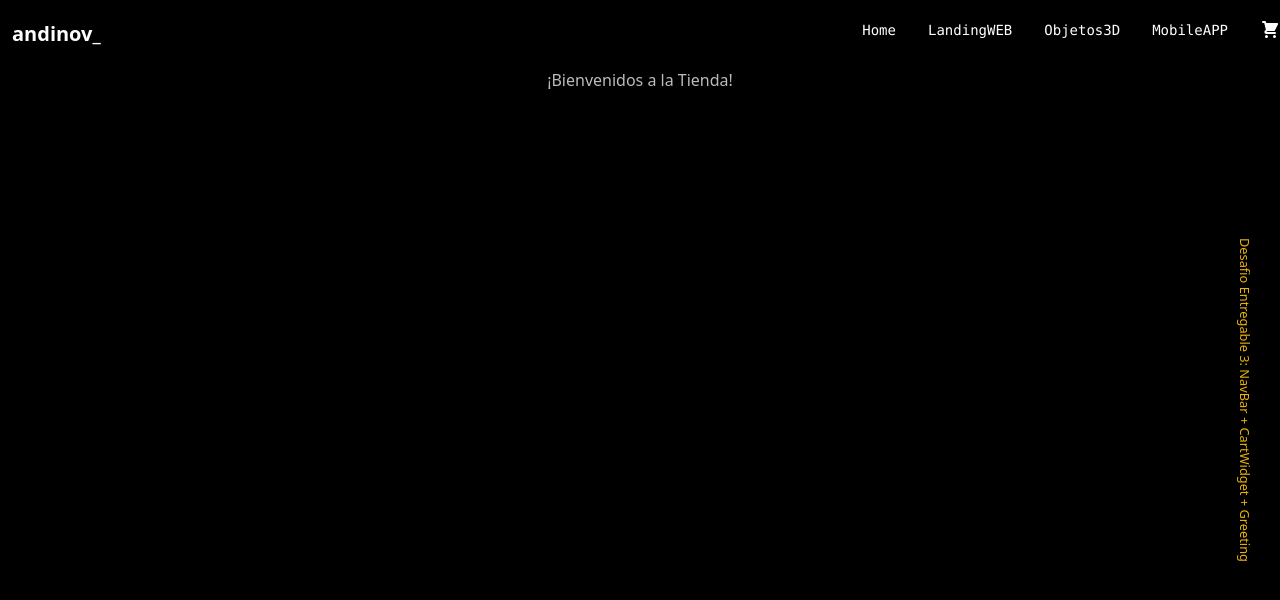
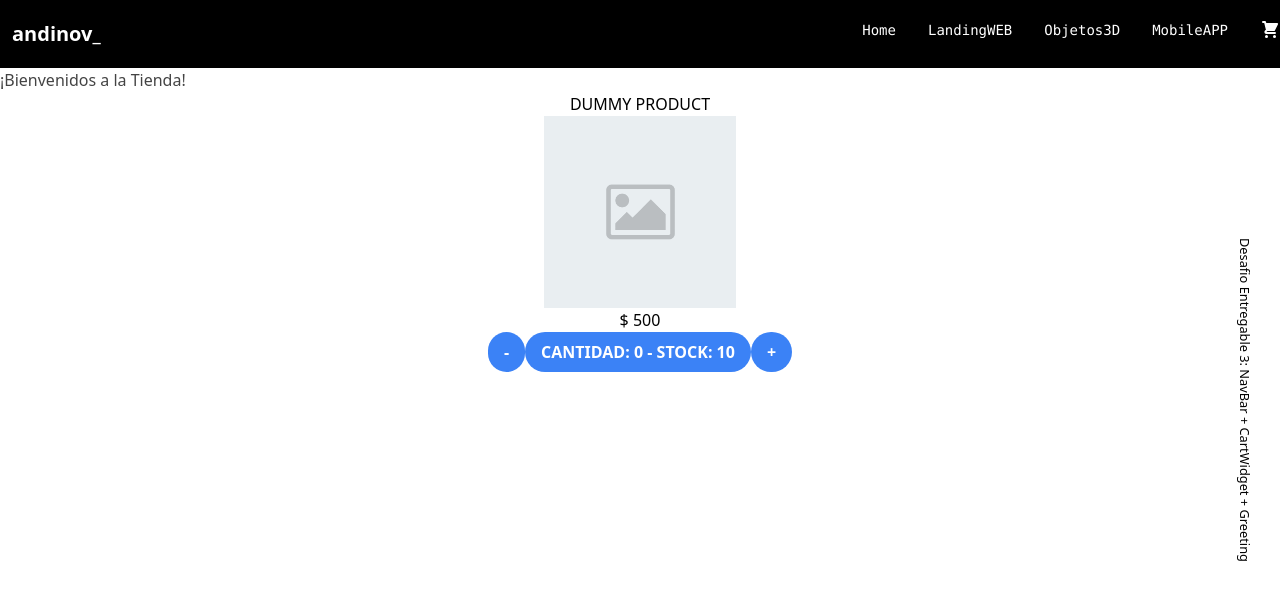
Before and after one commit to andiMartinez/tienda-martinez, a React (Create React App) app: page / in a window 1280 px wide. Shown: the top 600 px of the page. Built offline with nearby package versions, Linux system fonts and the light colour scheme.

Commit message:
desafio card + buttons

```diff
--- a/src/App.css
+++ /dev/null
@@ -1,38 +0,0 @@
-.App {
-  text-align: center;
-}
-
-.App-logo {
-  height: 40vmin;
-  pointer-events: none;
-}
-
-@media (prefers-reduced-motion: no-preference) {
-  .App-logo {
-    animation: App-logo-spin infinite 20s linear;
-  }
-}
-
-.App-header {
-  background-color: #282c34;
-  min-height: 100vh;
-  display: flex;
-  flex-direction: column;
-  align-items: center;
-  justify-content: center;
-  font-size: calc(10px + 2vmin);
-  color: white;
-}
-
-.App-link {
-  color: #61dafb;
-}
-
-@keyframes App-logo-spin {
-  from {
-    transform: rotate(0deg);
-  }
-  to {
-    transform: rotate(360deg);
-  }
-}
--- a/src/App.js
+++ b/src/App.js
@@ -3,13 +3,17 @@ import './index.css';
 import NavBar from '../src/Components/NavBar';
 import ItemListContainer from '../src/Components/ItemListContainer';
 import Challenge from '../src/Components/Challenge';
+import ProductCard from './Components/ProductCard';
 
 function App() {
   return (
     <>
 
       <NavBar />
-      <ItemListContainer greeting="¡Bienvenidos a la Tienda!" />
+      <ItemListContainer greeting="¡Bienvenidos a la Tienda!">
+
+      </ItemListContainer>
+      <ProductCard stock={10} min={0} name="DUMMY PRODUCT"/>
       <Challenge />
 
     </>
--- /dev/null
+++ b/src/Components/ProductCard.js
@@ -0,0 +1,44 @@
+import React, { useState } from 'react'
+import DUMMY_PRODUCT_IMAGE from '/home/andinov/Documentos/coderhouse/tiendamartinez/src/assets/DUMMY_PRODUCT_IMAGE.png';
+
+
+const ProductCard = ({stock,min, name}) => {
+
+    const [ amount,setAmount ] = useState(0);
+    const count = (value) => {
+        const result = amount + value;
+        if (result<=stock && result>=min){
+        setAmount(amount+value);
+        }
+
+    }
+
+  return (
+    <section className='prd-crd text-center'>
+        <h3>{name}</h3>
+        <img class="center" src={DUMMY_PRODUCT_IMAGE} alt="placeholder" width="350" height="350"/>
+        <h4> $ 500</h4>
+        <div className="justify-items-center">
+        <button
+        onClick={()=>count(-1)}
+        class="bg-blue-500 hover:bg-blue-700 text-white font-bold py-2 px-4 rounded-full border-solid">
+        -
+        </button>
+        <button
+        onClick={()=>count(-1)}
+        class="bg-blue-500 hover:bg-blue-700 text-white font-bold py-2 px-4 rounded-full border-solid">
+        <span>CANTIDAD: {amount}</span> - STOCK: {stock}
+        </button>
+        <button
+        onClick={()=>count(+1)}
+        class="bg-blue-500 hover:bg-blue-700 text-white font-bold py-2 px-4 rounded-full border-solid">
+        +
+        </button>
+        </div>
+    </section>
+
+
+  )
+}
+
+export default ProductCard;
--- a/src/index.css
+++ b/src/index.css
@@ -2,12 +2,12 @@
 @tailwind components;
 @tailwind utilities;
 
-*{
+/* *{
    background-color: black;
-}
+} */
 
   ul#challenge{
-    @apply  text-center text-yellow-500 ;
+    @apply  text-center text-black ;
     position: fixed;
     height: 100%;
     top: 0;
@@ -57,7 +57,7 @@
   }
 
  div.landing{
-  @apply text-white animate-pulse text-center ;
+  @apply text-black animate-pulse text-center flex ;
  }
 
  div.landing:hover{
@@ -66,3 +66,14 @@
    /* @apply hover:bg-yellow-500; */
    /* @apply bg-black ; */
 }
+
+section.prd-crd{
+  @apply text-black;
+}
+
+.center {
+  display: block;
+  margin-left: auto;
+  margin-right: auto;
+  width: 15%;
+}
```
Also changed, not shown: public/robots.txt (deleted), src/Components/Prueba.js (added), src/assets/DUMMY_PRODUCT_IMAGE.png (added).
